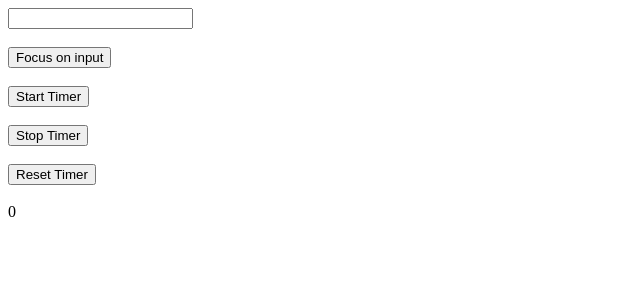
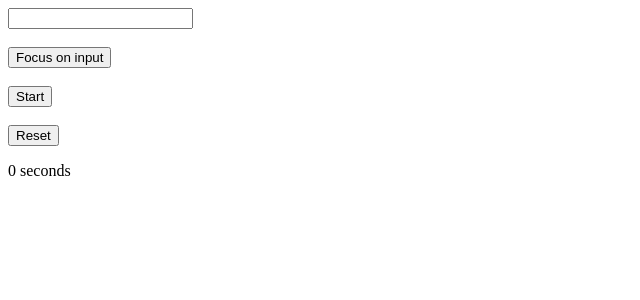
Before and after one commit to Maestro-Kira/react-practice-repository, a React (Vite) app: page / in a window 1280 px wide. Shown: the top 300 px of the page, without its empty margins (0-640 px from the left). Built offline with nearby package versions, Linux system fonts and the light colour scheme.

Commit message:
Create timer with 2 buttons that toggle

```diff
--- a/src/components/Timer.jsx
+++ b/src/components/Timer.jsx
@@ -1,39 +1,38 @@
 import { useEffect, useState } from "react";
 
 const Timer = () => {
-  const [startTimer, setStartTimer] = useState(false);
+  const [toggleBtn, settoggleBtn] = useState(false);
   const [time, setTime] = useState(0);
+
+  const toggleButton = () => {
+    settoggleBtn((prev) => !prev);
+  };
+
   useEffect(() => {
     let interval;
 
-    if (startTimer) {
+    if (toggleBtn) {
       interval = setInterval(() => {
         setTime((prev) => prev + 1);
       }, 1000);
+    } else {
+      clearInterval(interval);
     }
+    return () => clearInterval(interval);
+  }, [toggleBtn]);
 
-    return () => {
-      clearInterval(interval);
-    };
-  }, [startTimer]);
-
-  const restartTimer = () => {
-    setStartTimer(false);
+  const resetTimer = () => {
     setTime(0);
   };
+
   return (
     <div>
       <br />
-      <button onClick={() => setStartTimer(true)}>Start Timer</button>
+      <button onClick={toggleButton}>{toggleBtn ? "Stop" : "Start"}</button>
       <br />
       <br />
-      <button onClick={() => setStartTimer(false)}>Stop Timer</button>
-      <br />
-      <br />
-      <button onClick={restartTimer}>Reset Timer</button>
-      <br />
-      <br />
-      {time}
+      <button onClick={resetTimer}>Reset</button>
+      <p>{time} seconds</p>
     </div>
   );
 };
```
